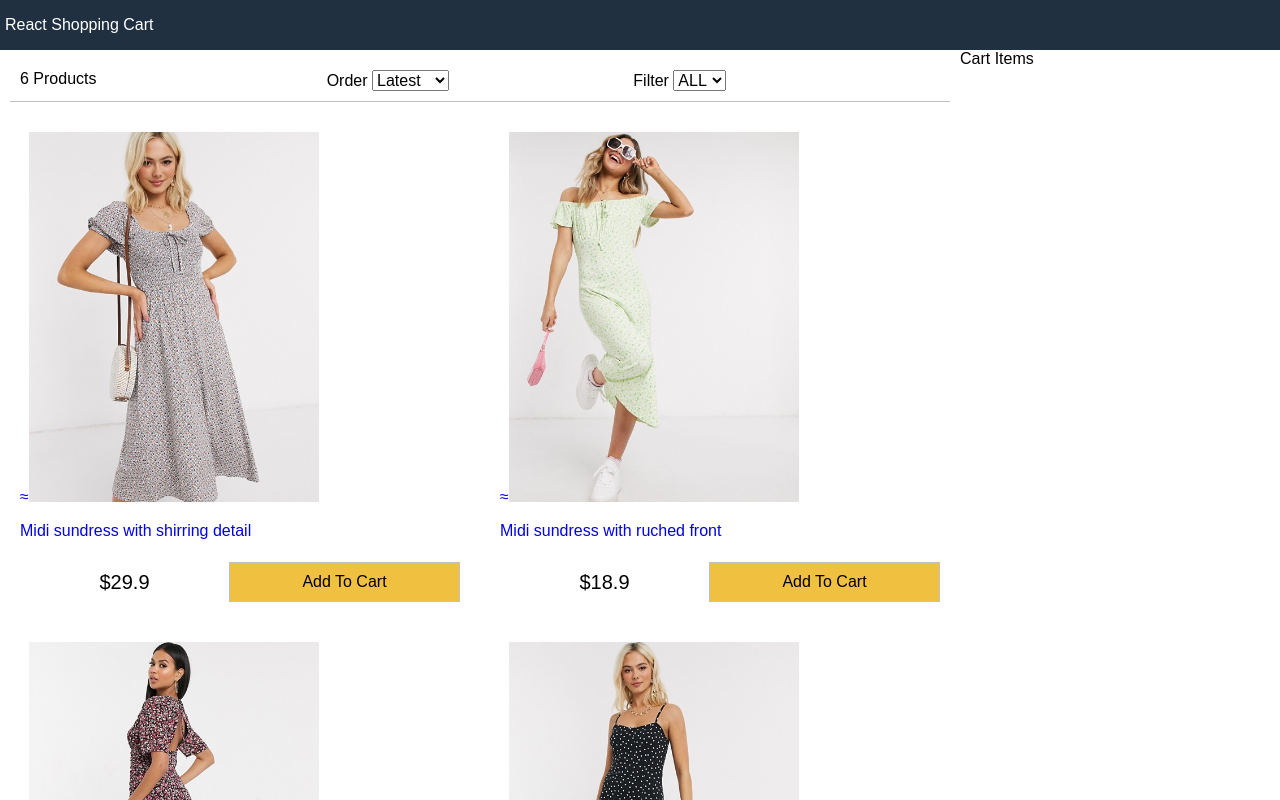
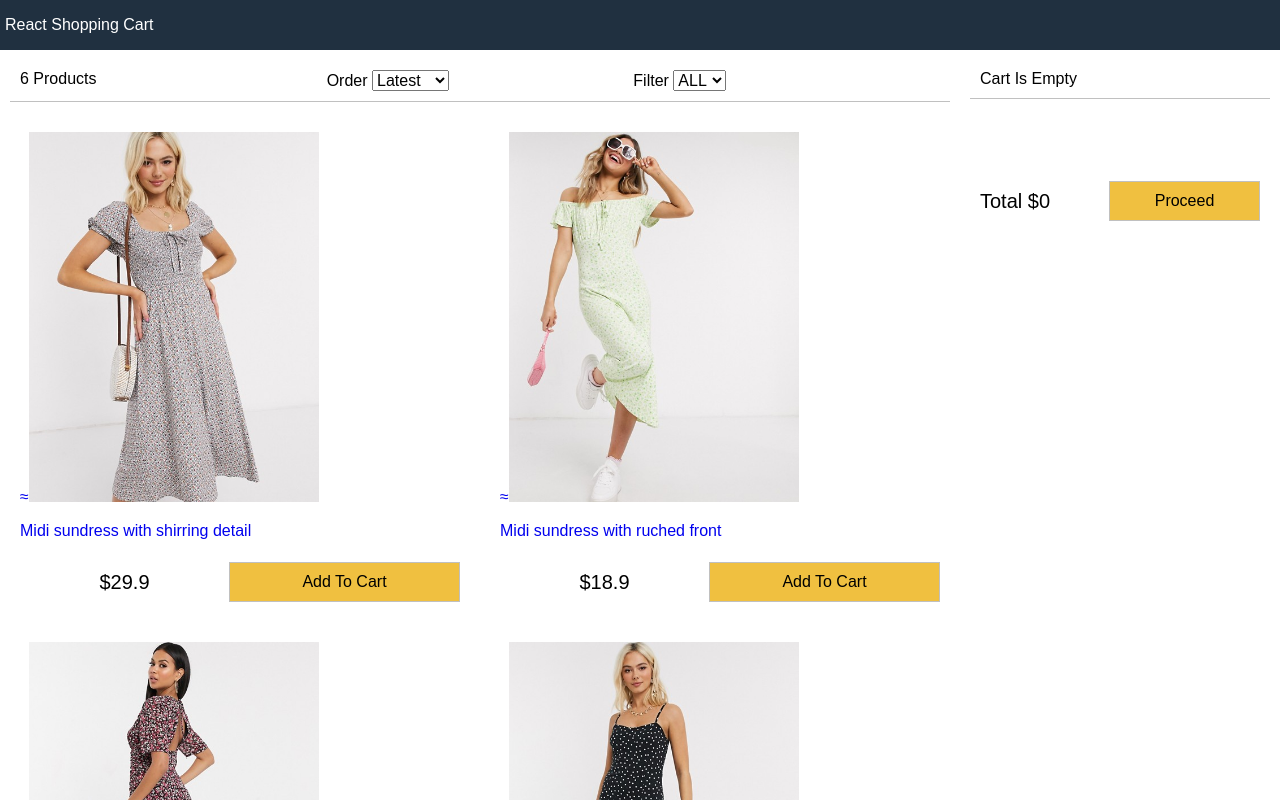
Before and after one commit to arun-prism/react-shopping-cart, a React (Create React App) app in the folder 1_New_project_Arun/react-shopping-cart/: page / in a window 1280 px wide. Shown: the top 800 px of the page. Built offline with nearby package versions, Linux system fonts and the light colour scheme.

Commit message:
cart final update

```diff
--- a/1_New_project_Arun/react-shopping-cart/src/App.js
+++ b/1_New_project_Arun/react-shopping-cart/src/App.js
@@ -2,52 +2,73 @@
 import data from "./data.json";
 import Products from "./components/Products";
 import Filter from "./components/Filter";
+import Cart from "./components/Cart";
 
 class App extends React.Component {
-
   constructor() {
     super();
     this.state = {
       products: data.products,
+      cartItems: [],
       size: "",
-      sort: ""
+      sort: "",
+    };
+  }
+
+  removeFromCart = (product) => {
+    const cartItems = this.state.cartItems.slice();
+    this.setState({
+      cartItems: cartItems.filter((x) => x._id !== product._id),
+    });
+  };
+
+  addToCart = (product) => {
+    const cartItems = this.state.cartItems.slice();
+    let alreadyInCart = false;
+    cartItems.forEach((item) => {
+      if (item._id === product._id) {
+        item.count++;
+        alreadyInCart = true;
+      }
+    });
+
+    if (!alreadyInCart) {
+      cartItems.push({ ...product, count: 1 });
     }
-  }
+    this.setState({ cartItems });
+  };
 
   sortProducts = (event) => {
     console.log(event.target.value);
     const sort = event.target.value;
     this.setState((state) => ({
-
       sort: sort,
       products: this.state.products.slice().sort((a, b) => {
         if (sort === "lowest") {
-          return (a.price > b.price) ? 1 : -1;
+          return a.price > b.price ? 1 : -1;
+        } else if (sort === "highest") {
+          return a.price < b.price ? 1 : -1;
+        } else {
+          return a._id > b._id ? 1 : -1;
         }
-        else if (sort === "highest") {
-          return ((a.price < b.price) ? 1 : -1);
-        }
-        else { return (a._id > b._id) ? 1 : -1 }
-      })
-
-    }))
-  }
+      }),
+    }));
+  };
 
   filterProducts = (event) => {
-    console.log(event.target.value)
+    console.log(event.target.value);
 
     if (event.target.value === "") {
       this.setState({ size: event.target.value, products: data.products });
-    }
-    else {
+    } else {
       this.setState({
         size: event.target.value,
         products: data.products.filter(
           (product) => product.availableSizes.indexOf(event.target.value) >= 0
-        )
-      })
+        ),
+      });
     }
-  }
+  };
 
   render() {
     return (
@@ -59,27 +80,31 @@
         <main>
           <div className="content">
             <div className="main">
-              <Filter count={this.state.products.length}
+              <Filter
+                count={this.state.products.length}
                 size={this.state.size}
                 sort={this.state.sort}
                 filterProducts={this.filterProducts}
                 sortProducts={this.sortProducts}
               ></Filter>
-              <Products products={this.state.products}></Products>
-
+              <Products
+                products={this.state.products}
+                addToCart={this.addToCart}
+              ></Products>
             </div>
-            <div className="sidebar">Cart Items</div>
+            <div className="sidebar">
+              <Cart
+                cartItems={this.state.cartItems}
+                removeFromCart={this.removeFromCart}
+              ></Cart>
+            </div>
           </div>
-
         </main>
 
-        <footer>
-          All right is reserved
-        </footer>
-
+        <footer>All right is reserved</footer>
       </div>
     );
-  };
+  }
 }
 
 export default App;
--- /dev/null
+++ b/1_New_project_Arun/react-shopping-cart/src/components/Cart.js
@@ -0,0 +1,54 @@
+import React, { Component } from "react";
+import formatCurrency from "../Util";
+
+export default class Cart extends Component {
+  render() {
+    const { cartItems } = this.props;
+    return (
+      <div>
+        {cartItems.length === 0 ? (
+          <div className="cart cart-header">Cart Is Empty</div>
+        ) : (
+          <div className="cart cart-header">
+            You have {cartItems.length} in the cart{" "}
+          </div>
+        )}
+
+        <div>
+          <div className="cart">
+            <ul className="cart-items">
+              {cartItems.map((item) => (
+                <li key={item._id}>
+                  <div>
+                    <img src={item.image} alt={item.title}></img>
+                  </div>
+                  <div>
+                    <div>{item.title}</div>
+                    <div className="right">
+                      {formatCurrency(item.price)} x {item.count} {""}
+                      <button
+                        className="button"
+                        onClick={() => this.props.removeFromCart(item)}
+                      ></button>
+                    </div>
+                  </div>
+                </li>
+              ))}
+            </ul>
+          </div>
+          <div className="cart">
+            <div className="total">
+              <div>
+                Total{" "}
+                {formatCurrency(
+                  cartItems.reduce((a, c) => a + c.price * c.count, 0)
+                )}
+              </div>
+              <button className="button primary">Proceed</button>
+            </div>
+          </div>
+        </div>
+      </div>
+    );
+  }
+}
--- a/1_New_project_Arun/react-shopping-cart/src/components/Products.js
+++ b/1_New_project_Arun/react-shopping-cart/src/components/Products.js
@@ -1,28 +1,29 @@
-import React, {Component} from 'react';
-import formatCurrency from '../Util';
+import React, { Component } from "react";
+import formatCurrency from "../Util";
 
-export default class Products extends Component{
-
-    render(){
-        return(
+export default class Products extends Component {
+  render() {
+    return (
       <div>
-            <ul className='products'>
-{this.props.products.map(product => (
+        <ul className="products">
+          {this.props.products.map((product) => (
             <li key={product._id}>
-<div className='product'>
-<a href="/">≈
-<img src={product.image} alt={product.title}></img>
-<p>
-    {product.title}
-</p>
+              <div className="product">
+                <a href="/">
+                  ≈<img src={product.image} alt={product.title}></img>
+                  <p>{product.title}</p>
                 </a>
-<div className='product-price'>
-<div>{ formatCurrency(product.price)}</div>
-<button className='button primary'>Add To Cart</button>
+                <div className="product-price">
+                  <div>{formatCurrency(product.price)}</div>
+                  <button
+                    onClick={() => this.props.addToCart(product)}
+                    className="button primary"
+                  >
+                    Add To Cart
+                  </button>
                 </div>
               </div>
             </li>
-
           ))}
         </ul>
       </div>
--- a/1_New_project_Arun/react-shopping-cart/src/index.css
+++ b/1_New_project_Arun/react-shopping-cart/src/index.css
@@ -146,3 +146,56 @@
 .filter div{
   flex: 1;
 }
+
+/* Cart*/
+.cart {
+  padding: 1rem;
+  margin: 1rem;
+  display: flex;
+}
+
+.cart-header {
+  border-bottom: 0.1rem #c0c0c0 solid;
+}
+
+.cart-items{
+  padding:0;
+  width: 100%;
+  list-style-type: none;
+}
+
+.cart-items img{
+  width: 5rem;
+}
+
+.cart-items li{
+  display: flex;
+}
+
+.cart-items li div{
+  padding: .5rem;
+}
+
+.cart-items li div:last-child{
+  flex: 1;
+}
+
+.right{
+  text-align: right;
+}
+
+.total{
+  display: flex;
+  justify-content: space-between;
+  align-items: center;
+  width: 100%;
+}
+
+.total > div{
+  font-size: 2rem;
+}
+
+.total > div,
+.total >button{
+  flex: 1;
+}
```
Lines whose indentation alone changed are shown as unchanged.
